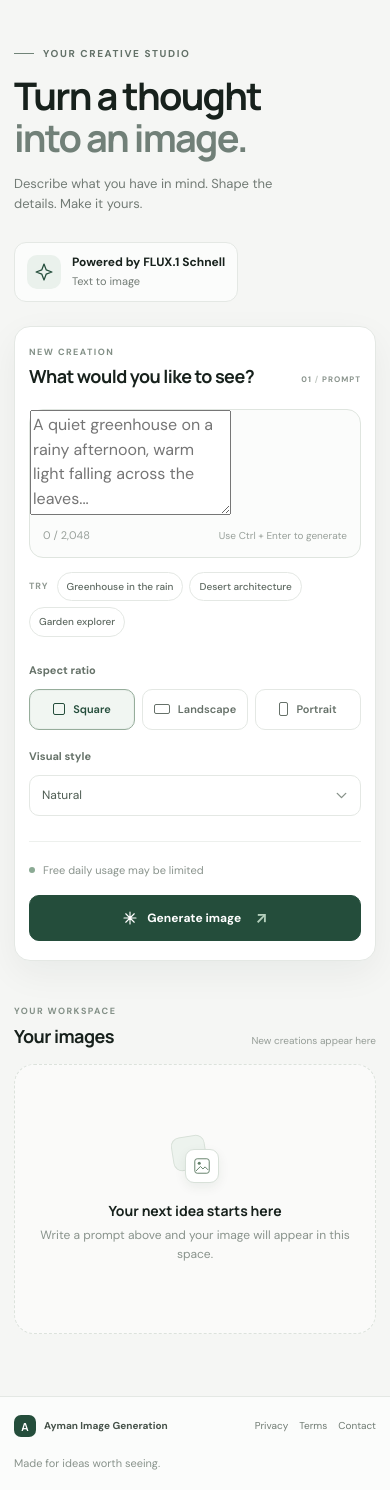
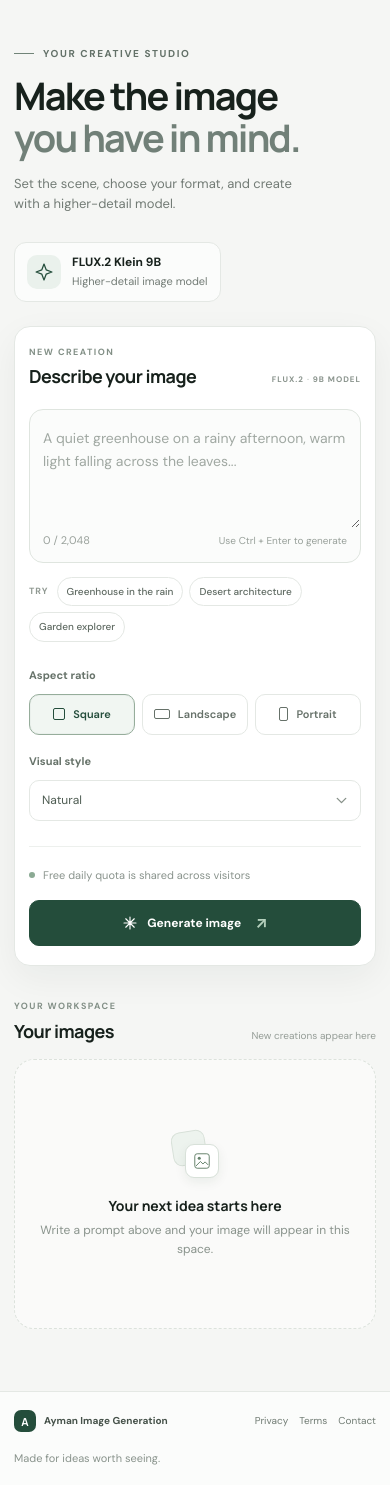
Before and after one commit to MohammedAyman07/ai-image-generator, a Flask app: page / in a window 390 px wide. Shown: the part 69-1559 px from the top of the page. After the commit the page ends 1534 px from the top, so only its background shows below. Run offline with Flask 3, Linux system fonts and the light colour scheme.

Commit message:
Polish image studio and upgrade FLUX model
Fix the responsive prompt editor and switch generation to FLUX.2 Klein 9B.

```diff
--- a/app.py
+++ b/app.py
@@ -1,6 +1,7 @@
 import os
 import time
 import json
+import uuid
 from urllib.error import HTTPError, URLError
 from urllib.request import Request, urlopen
 
@@ -13,7 +14,12 @@ app = Flask(__name__)
 
 CLOUDFLARE_ACCOUNT_ID = os.environ.get("CLOUDFLARE_ACCOUNT_ID")
 CLOUDFLARE_API_TOKEN = os.environ.get("CLOUDFLARE_API_TOKEN")
-MODEL = "@cf/black-forest-labs/flux-1-schnell"
+MODEL = "@cf/black-forest-labs/flux-2-klein-9b"
+IMAGE_SIZES = {
+    "1:1": (1024, 1024),
+    "16:9": (1280, 720),
+    "9:16": (720, 1280),
+}
 
 # In-memory cooldown. Use a shared store such as Redis if scaling across instances.
 last_request_time = {}
@@ -70,6 +76,19 @@ def cloudflare_error_message(status, body):
     return "The image service is temporarily unavailable. Please try again shortly."
 
 
+def make_multipart_body(fields, boundary):
+    chunks = []
+    for name, value in fields.items():
+        chunks.extend([
+            f"--{boundary}\r\n".encode("utf-8"),
+            f'Content-Disposition: form-data; name="{name}"\r\n\r\n'.encode("utf-8"),
+            str(value).encode("utf-8"),
+            b"\r\n",
+        ])
+    chunks.append(f"--{boundary}--\r\n".encode("utf-8"))
+    return b"".join(chunks)
+
+
 @app.route("/generate", methods=["POST"])
 def generate_image():
     if not CLOUDFLARE_ACCOUNT_ID or not CLOUDFLARE_API_TOKEN:
@@ -79,10 +98,13 @@ def generate_image():
 
     data = request.get_json(silent=True) or {}
     prompt = (data.get("prompt") or "").strip()
+    ratio = data.get("ratio", "1:1")
     if not prompt:
         return jsonify({"error": "Prompt is required"}), 400
     if len(prompt) > 2048:
         return jsonify({"error": "Prompt must be 2,048 characters or fewer."}), 400
+    if ratio not in IMAGE_SIZES:
+        return jsonify({"error": "Choose a supported aspect ratio."}), 400
 
     ip_address = request.remote_addr or "unknown"
     allowed, wait_time = check_rate_limit(ip_address)
@@ -91,17 +113,23 @@ def generate_image():
             "error": f"Please wait {max(1, int(wait_time))} seconds before generating another image."
         }), 429
 
+    width, height = IMAGE_SIZES[ratio]
+    boundary = "----AymanImageGeneration" + uuid.uuid4().hex
+    body = make_multipart_body({
+        "prompt": prompt,
+        "width": width,
+        "height": height,
+    }, boundary)
     endpoint = (
         "https://api.cloudflare.com/client/v4/accounts/"
         f"{CLOUDFLARE_ACCOUNT_ID}/ai/run/{MODEL}"
     )
-    body = json.dumps({"prompt": prompt, "steps": 4}).encode("utf-8")
     api_request = Request(
         endpoint,
         data=body,
         headers={
             "Authorization": f"Bearer {CLOUDFLARE_API_TOKEN}",
-            "Content-Type": "application/json",
+            "Content-Type": f"multipart/form-data; boundary={boundary}",
         },
         method="POST",
     )
@@ -118,7 +146,13 @@ def generate_image():
     except HTTPError as error:
         message = cloudflare_error_message(error.code, error.read())
         app.logger.warning("Cloudflare Workers AI request failed with HTTP %s", error.code)
-        return jsonify({"error": message}), 503 if error.code in (401, 402, 403, 429) else 502
+        if error.code == 429 or "daily limit" in message.lower():
+            status_code = 429
+        elif error.code in (401, 402, 403):
+            status_code = 503
+        else:
+            status_code = 502
+        return jsonify({"error": message}), status_code
     except (URLError, TimeoutError):
         app.logger.exception("Could not reach Cloudflare Workers AI")
         return jsonify({"error": "Could not reach the image service. Please try again shortly."}), 502
--- a/static/script.js
+++ b/static/script.js
@@ -74,9 +74,6 @@ document.addEventListener('DOMContentLoaded', () => {
         if (selectedStyle && styleKeywords[selectedStyle]) {
             fullPrompt += ', ' + styleKeywords[selectedStyle];
         }
-        if (selectedRatio !== '1:1') {
-            fullPrompt += ', ' + selectedRatio + ' aspect ratio';
-        }
 
         const skeletonItem = createSkeletonItem(selectedRatio);
         imageGrid.prepend(skeletonItem);
@@ -88,7 +85,7 @@ document.addEventListener('DOMContentLoaded', () => {
             const response = await fetch('/generate', {
                 method: 'POST',
                 headers: { 'Content-Type': 'application/json' },
-                body: JSON.stringify({ prompt: fullPrompt })
+                body: JSON.stringify({ prompt: fullPrompt, ratio: selectedRatio })
             });
             const data = await response.json().catch(() => ({}));
 
--- a/static/style.css
+++ b/static/style.css
@@ -38,7 +38,7 @@ button:focus-visible, a:focus-visible, select:focus-visible, textarea:focus-visi
     outline-offset: 3px;
 }
 .container { width: min(1180px, calc(100% - 48px)); margin-inline: auto; }
-.main-shell { flex: 1; padding-top: 62px; padding-bottom: 84px; }
+.main-shell { width: min(1020px, calc(100% - 48px)); max-width: 1020px; flex: 1; padding-top: 38px; padding-bottom: 64px; }
 
 .site-header {
     position: sticky;
@@ -81,7 +81,7 @@ button:focus-visible, a:focus-visible, select:focus-visible, textarea:focus-visi
 .eyebrow-rule { width: 20px; height: 1px; background: #718478; }
 .studio-intro h1 {
     margin: 0; color: var(--ink); font-family: Manrope, sans-serif;
-    font-size: clamp(38px, 5vw, 56px); font-weight: 700; line-height: 1.12; letter-spacing: -2.7px;
+    font-size: clamp(36px, 4.2vw, 49px); font-weight: 700; line-height: 1.12; letter-spacing: -2.1px;
 }
 .studio-intro h1 span { color: #718078; }
 .intro-description { margin: 15px 0 0; color: var(--muted); font-size: 15px; }
@@ -96,7 +96,7 @@ button:focus-visible, a:focus-visible, select:focus-visible, textarea:focus-visi
 .intro-meta small { margin-top: 2px; color: var(--muted); font-size: 11px; }
 
 .studio-workspace {
-    padding: 30px;
+    padding: 26px;
     border: 1px solid var(--line);
     border-radius: var(--radius-lg);
     background: var(--surface);
@@ -175,7 +175,7 @@ button:focus-visible, a:focus-visible, select:focus-visible, textarea:focus-visi
 .generation-error[hidden] { display: none; }
 .loading-spinner { width: 14px; height: 14px; border: 2px solid rgba(255,255,255,.35); border-top-color: #fff; border-radius: 50%; animation: spin .8s linear infinite; }
 
-.gallery-section { margin-top: 44px; }
+.gallery-section { margin-top: 34px; }
 .gallery-heading { margin-bottom: 16px; align-items: flex-end; }
 .gallery-heading h2 { font-size: 18px; }
 .gallery-count { color: #89938c; font-family: 'DM Sans', sans-serif; font-size: 12px; font-weight: 500; }
@@ -255,7 +255,7 @@ button:focus-visible, a:focus-visible, select:focus-visible, textarea:focus-visi
     .studio-intro { align-items: flex-start; flex-direction: column; padding-bottom: 24px; }
     .studio-intro h1 { letter-spacing: -1.8px; }
     .intro-meta { padding: 10px 12px; }
-    .studio-workspace { padding: 22px 18px; }
+    .studio-workspace { padding: 20px 18px; }
     .generator-settings { grid-template-columns: 1fr; gap: 18px; }
     .ratio-options { display: grid; grid-template-columns: repeat(3, minmax(0, 1fr)); }
     .ratio-btn { padding-inline: 7px; }
--- a/templates/about.html
+++ b/templates/about.html
@@ -26,7 +26,7 @@
         <div class="info-icon" aria-hidden="true">↗</div>
         <div class="info-content">
             <h3>Powered by FLUX</h3>
-            <p>Image requests are sent securely from the server to Cloudflare Workers AI using the FLUX.1 Schnell model.</p>
+            <p>Image requests are sent securely from the server to Cloudflare Workers AI using the FLUX.2 Klein 9B model.</p>
         </div>
     </article>
 </section>
--- a/templates/base.html
+++ b/templates/base.html
@@ -9,7 +9,7 @@
     <link rel="preconnect" href="https://fonts.googleapis.com">
     <link rel="preconnect" href="https://fonts.gstatic.com" crossorigin>
     <link href="https://fonts.googleapis.com/css2?family=DM+Sans:wght@400;500;600;700&family=Manrope:wght@500;600;700;800&display=swap" rel="stylesheet">
-    <link rel="stylesheet" href="{{ url_for('static', filename='style.css', v='20261101') }}">
+    <link rel="stylesheet" href="{{ url_for('static', filename='style.css', v='studio-2') }}">
     {% block head %}{% endblock %}
 </head>
 <body>
@@ -25,7 +25,7 @@
                 <span class="brand-copy"><strong>Ayman</strong><span>Image Generation</span></span>
             </a>
             <div class="nav-right">
-                <span class="model-indicator"><span class="status-dot" aria-hidden="true"></span> FLUX.1 Schnell</span>
+                <span class="model-indicator"><span class="status-dot" aria-hidden="true"></span> FLUX.2 Klein 9B</span>
                 <nav aria-label="Main navigation">
                     <a href="/" class="{% if request.endpoint == 'index' %}active{% endif %}">Create</a>
                     <a href="/about" class="{% if request.endpoint == 'about' %}active{% endif %}">About</a>
--- a/templates/index.html
+++ b/templates/index.html
@@ -7,14 +7,14 @@
 <section class="studio-intro" aria-labelledby="page-title">
     <div class="intro-copy">
         <p class="eyebrow"><span class="eyebrow-rule"></span> YOUR CREATIVE STUDIO</p>
-        <h1 id="page-title">Turn a thought<br><span>into an image.</span></h1>
-        <p class="intro-description">Describe what you have in mind. Shape the details. Make it yours.</p>
+        <h1 id="page-title">Make the image<br><span>you have in mind.</span></h1>
+        <p class="intro-description">Set the scene, choose your format, and create with a higher-detail model.</p>
     </div>
     <div class="intro-meta" aria-label="Image model">
         <span class="meta-icon" aria-hidden="true">
             <svg viewBox="0 0 24 24" fill="none"><path d="M12 2.5 14.6 9.4 21.5 12l-6.9 2.6-2.6 6.9-2.6-6.9L2.5 12l6.9-2.6L12 2.5Z" stroke="currentColor" stroke-width="1.5" stroke-linejoin="round"/></svg>
         </span>
-        <span><strong>Powered by FLUX.1 Schnell</strong><small>Text to image</small></span>
+        <span><strong>FLUX.2 Klein 9B</strong><small>Higher-detail image model</small></span>
     </div>
 </section>
 
@@ -22,15 +22,15 @@
     <div class="workspace-heading">
         <div>
             <p class="section-kicker">NEW CREATION</p>
-            <h2 id="workspace-title">What would you like to see?</h2>
+            <h2 id="workspace-title">Describe your image</h2>
         </div>
-        <span class="workspace-count">01 <span>/</span> PROMPT</span>
+        <span class="workspace-count">FLUX.2 <span>·</span> 9B MODEL</span>
     </div>
 
     <form id="generatorForm" class="generator-form">
         <div class="prompt-composer">
             <label class="visually-hidden" for="promptInput">Describe the image you want to create</label>
-            <textarea id="promptInput" name="prompt" maxlength="2048" rows="4" placeholder="A quiet greenhouse on a rainy afternoon, warm light falling across the leaves..." aria-describedby="promptHint"></textarea>
+            <textarea id="promptInput" class="prompt-input" name="prompt" maxlength="2048" rows="4" placeholder="A quiet greenhouse on a rainy afternoon, warm light falling across the leaves..." aria-describedby="promptHint"></textarea>
             <div class="composer-bottom">
                 <span class="prompt-count" id="promptCounter">0 / 2,048</span>
                 <span class="keyboard-hint" id="promptHint">Use Ctrl + Enter to generate</span>
@@ -77,7 +77,7 @@
         </div>
 
         <div class="form-submit-row">
-            <p class="generation-note"><span class="note-dot" aria-hidden="true"></span> Free daily usage may be limited</p>
+            <p class="generation-note"><span class="note-dot" aria-hidden="true"></span> Free daily quota is shared across visitors</p>
             <button id="generateBtn" class="generate-btn" type="submit">
                 <svg aria-hidden="true" viewBox="0 0 24 24" fill="none"><path d="M12 3v18M3 12h18M5.64 5.64l12.72 12.72m0-12.72L5.64 18.36" stroke="currentColor" stroke-width="1.7" stroke-linecap="round"/></svg>
                 <span>Generate image</span>
@@ -113,5 +113,5 @@
 {% endblock %}
 
 {% block scripts %}
-<script src="{{ url_for('static', filename='script.js', v='20261101') }}"></script>
+<script src="{{ url_for('static', filename='script.js', v='studio-2') }}"></script>
 {% endblock %}
--- a/templates/privacy.html
+++ b/templates/privacy.html
@@ -13,7 +13,7 @@
             addresses (for rate limiting purposes) and usage data to improve our service.</p>
 
         <h2>2. Use of Generated Images</h2>
-        <p>Images generated on this platform are created using the FLUX.1 Schnell model. Please refer to the specific model
+        <p>Images generated on this platform are created using the FLUX.2 Klein 9B model. Please refer to the specific model
             license for commercial usage rights.</p>
 
         <h2>3. Third-Party Services</h2>
--- a/templates/terms.html
+++ b/templates/terms.html
@@ -17,7 +17,7 @@
             harassing, defamatory, obscene, or otherwise objectionable.</p>
 
         <h2>3. Intellectual Property</h2>
-        <p>The AI model used (FLUX.1 Schnell) has specific licensing terms. You are responsible for ensuring your use of
+        <p>The AI model used (FLUX.2 Klein 9B) has specific licensing terms. You are responsible for ensuring your use of
             generated images complies with these terms.</p>
 
         <h2>4. Disclaimer</h2>
```
Also changed, not shown: README.md.
